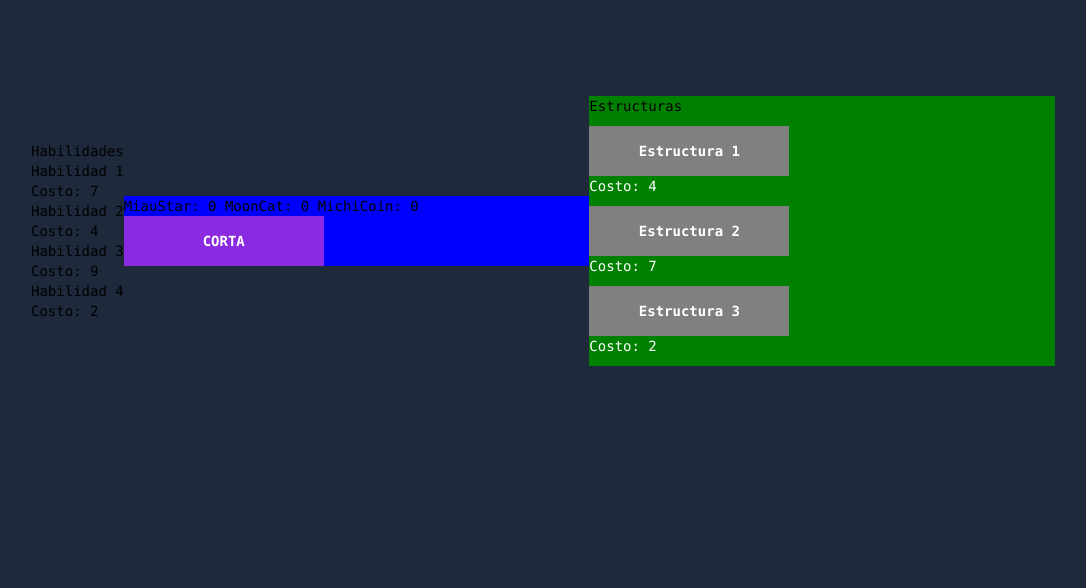
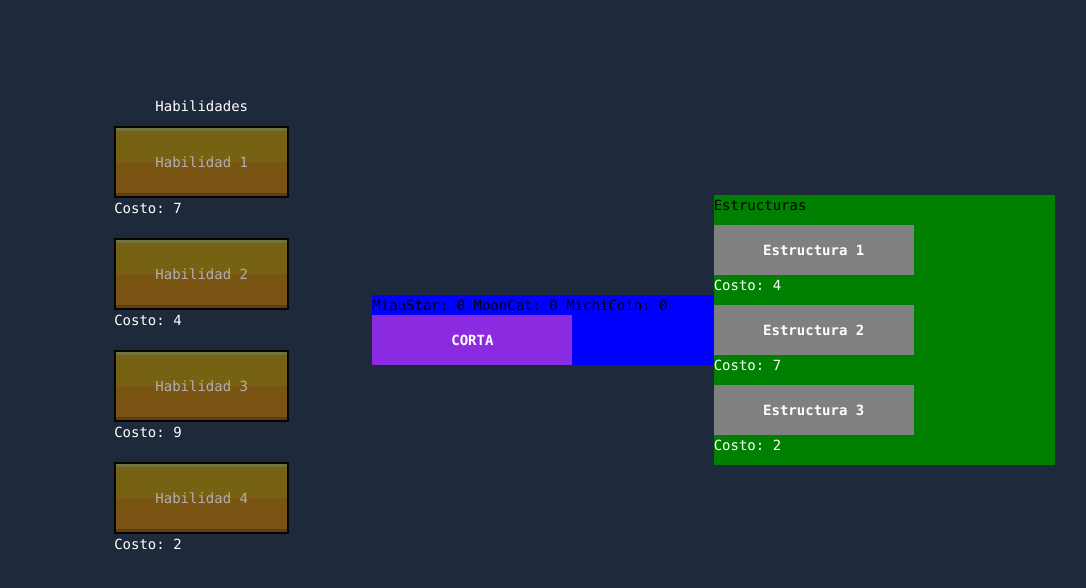
Before and after one commit to Emanuel85/clickcat, a Next.js app in the folder clickcat/: page / in a window 1280 px wide. Shown: the top 588 px of the page, without its empty margins (97-1183 px from the left). Built offline with nearby package versions, Linux system fonts and the light colour scheme.

Commit message:
fix: nombre de function

```diff
--- a/clickcat/src/Modules/Skills/components/index.tsx
+++ b/clickcat/src/Modules/Skills/components/index.tsx
@@ -2,31 +2,32 @@
 import { contextValueGame } from '@/utils/Provider'
 import React, { useContext } from 'react'
 import { Buttons, Tooltips } from '@Skills/ui'
-import { totalOverwriteProbability, sumProbability } from '@Skills/hooks'
+import { totalOverwriteProbability, increaseProbability, subtractSkillCoins, amountSkillCost } from '@Skills/hooks'
 import { ProbabilityObject } from '@/utils/type'
 import Style from './index.module.css'
-import { changeRestaCoins } from '@/Modules/Buildings/hooks'
 
 
 const Index = () => {
-  const { probability, setProbability, skills, setCoins } = useContext(contextValueGame)
-
-  const handleProbability = (quantityProbability: number, id: string) => {
-    setProbability(probability => {
-      const res = sumProbability(probability, quantityProbability, id)
-      return res
-    })
-  }
+  const { probability, setProbability, skills, setSkills, setCoins } = useContext(contextValueGame)
 
   const handleTotalProbability = (probability: ProbabilityObject, id: string, skillCoinName: string) => {
     return totalOverwriteProbability(probability, id, skillCoinName)
   }
 
-  const handleRestaSkillCost = (id: string) => {
+  //Incrementa probabilidad de coins
+  const handleProbability = (quantityProbability: number, id: string) => {
+    setProbability(probability => {
+      const res = increaseProbability(probability, quantityProbability, id)
+      return res
+    })
+  }
+
+  //Resta costo de skill a coins
+  const handlesubtractSkillCoins = (id: string) => {
     skills.map(skill => {
-      if (skill.id === id) {
+      if (skill.name.id === id) {
         setCoins(coin => {
-          const res = changeRestaCoins(coin, skill.skillsCost)
+          const res = subtractSkillCoins(coin, skill.skillsCost)
           return res
         })
       }
@@ -34,26 +35,42 @@ const Index = () => {
   }
 
 
+  //Aumenta costo de skill
+  const handleamountBuildingCost = (id: string) => {
+    const amountSkill = skills.map(skill => {
+      if (skill.name.id === id) {
+        return { ...skill, skillsCost: amountSkillCost(skill) };
+      }
+      return skill;
+    });
+    setSkills(amountSkill);
+  }
+
+
   return (
-    <div>Habilidades
-      {skills.map(({ id, skillCoinName, name, disabled, quantityProbability, skillsCost, description, image, }) => {
-        console.log("habilitado skill",disabled)
+    <div className={Style.containerSkills}>
+      <h2>
+        Habilidades
+      </h2>
+      {
+        skills.map(({ id, skillCoinName, name, disabled, quantityProbability, skillsCost, description, image, }) => {
           return (
-          <div className={Style.containerAbility}>
+            <div className={Style.containerTooltipsAndButtons}>
               <Tooltips
-              toolTipDescription={description}
-              toolTipValueProbability={quantityProbability}
-              toolTipTotalProbability={handleTotalProbability(probability, id, skillCoinName)}
-              toolTipID={id}
+                description={description}
+                valueProbability={quantityProbability}
+                totalProbability={handleTotalProbability(probability, id, skillCoinName)}
+                ID={id}
               >
                 <div>
                   <Buttons
+                    className={Style.containerButtons}
                     disabled={disabled}
                     onClick={() => {
                       handleProbability(quantityProbability, id)
-                    handleRestaSkillCost(id)
-                  }
-                  }>
+                      handleamountBuildingCost(name.id)
+                      handlesubtractSkillCoins(name.id)
+                    }}>
                     {name.title}
                   </Buttons>
                   {`Costo: ${skillsCost}`}
```
Lines whose indentation alone changed are shown as unchanged.
